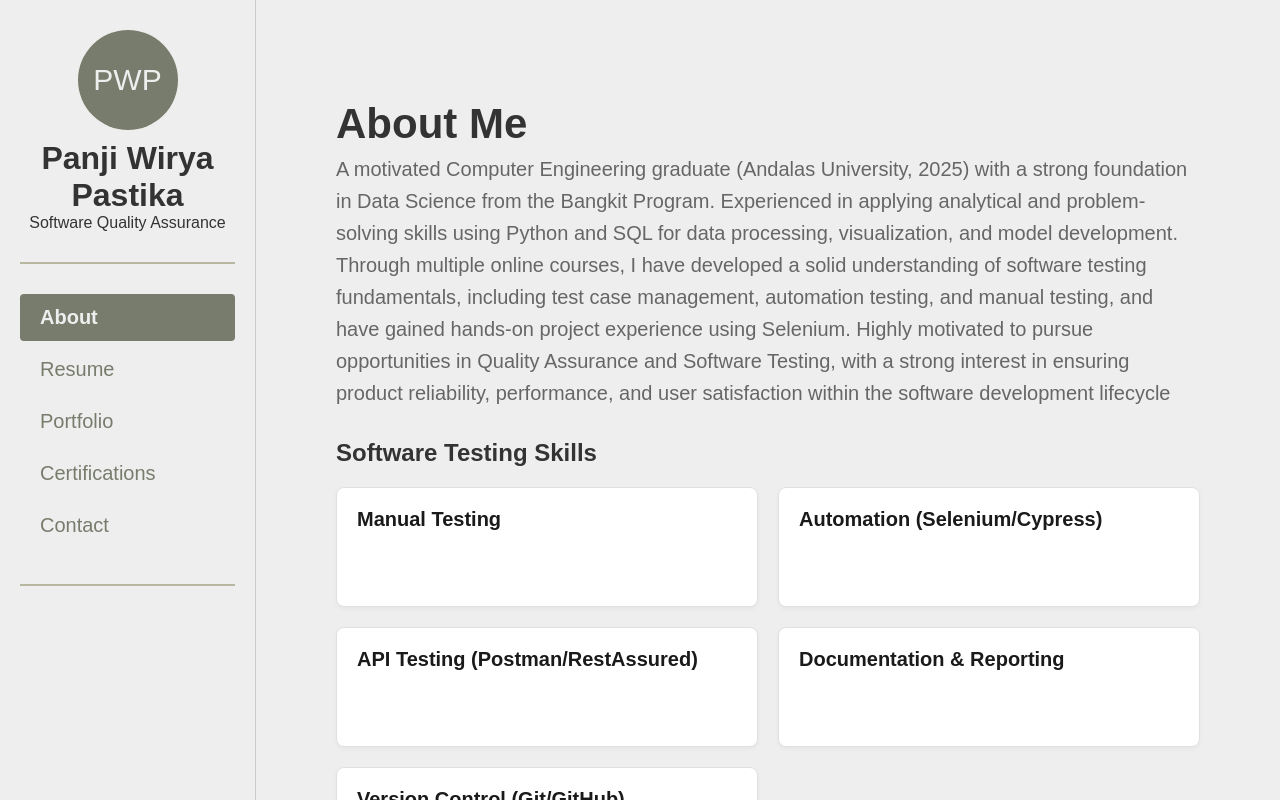
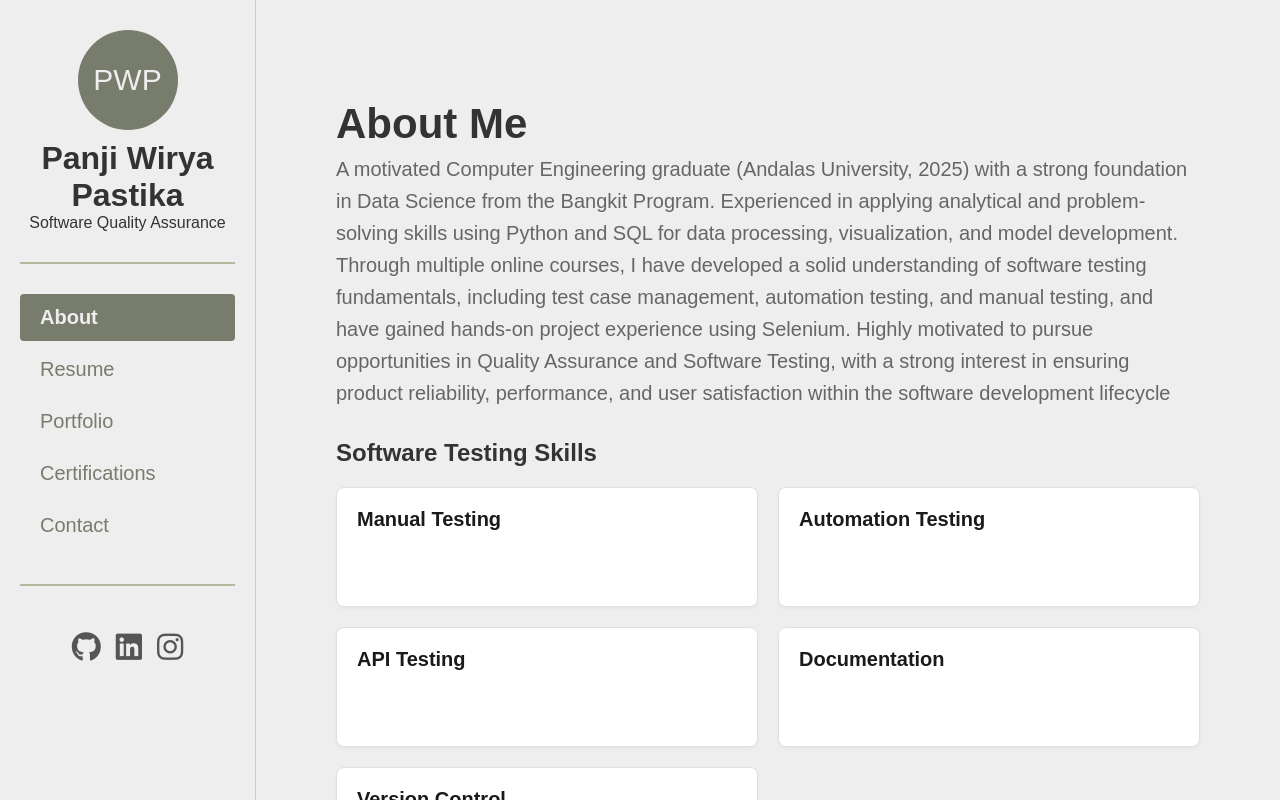
Before and after one commit to Panji824/portfolio, a React (Create React App) app: page / in a window 1280 px wide. Shown: the top 800 px of the page. Built offline with nearby package versions, Linux system fonts and the light colour scheme.

Commit message:
done done

```diff
--- a/public/index.html
+++ b/public/index.html
@@ -5,11 +5,15 @@
     <link rel="icon" href="%PUBLIC_URL%/favicon.ico" />
     <meta name="viewport" content="width=device-width, initial-scale=1" />
     <meta name="theme-color" content="#000000" />
-    <meta
-      name="description"
-      content="Web site created using create-react-app"
-    />
-    <link rel="apple-touch-icon" href="%PUBLIC_URL%/logo192.png" />
+    <meta name="description" content="Web site created using create-react-app" />
+    <link rel="apple-touch-icon" img="logo192.png" />
+    <link
+        rel="stylesheet"
+        href="https://cdnjs.cloudflare.com/ajax/libs/font-awesome/6.5.2/css/all.min.css"
+        crossorigin="anonymous"
+        referrerpolicy="no-referrer"
+      />
+
     <!--
       manifest.json provides metadata used when your web app is installed on a
       user's mobile device or desktop. See https://developers.google.com/web/fundamentals/web-app-manifest/
@@ -24,7 +28,7 @@
       work correctly both with client-side routing and a non-root public URL.
       Learn how to configure a non-root public URL by running `npm run build`.
     -->
-    <title>React App</title>
+    <title>my Profile</title>
   </head>
   <body>
     <noscript>You need to enable JavaScript to run this app.</noscript>
--- a/src/components/Header.js
+++ b/src/components/Header.js
@@ -4,6 +4,11 @@ import React from 'react';
 // Komponen menerima props: currentPage (state saat ini) dan handlePageChange (fungsi pengubah state)
 const Header = ({ currentPage, handlePageChange }) => {
   const navItems = ["About", "Resume", "Portfolio","Certifications", "Contact"];
+  const socialLinks = [
+    { name: "GitHub", url: "https://github.com/Panji824", iconClass: "fab fa-github" },
+    { name: "LinkedIn", url: "www.linkedin.com/in/panji-wirya-pastika", iconClass: "fab fa-linkedin" },
+    { name: "instagram", url: "https://www.instagram.com/pan__wirya/", iconClass: "fab fa-instagram" },
+  ];
 
   // handleNavClick sekarang hanya memanggil fungsi prop yang diberikan oleh App.js
   const handleNavClick = (item) => {
@@ -32,6 +37,19 @@ const Header = ({ currentPage, handlePageChange }) => {
           ))}
         </ul>
       </nav>
+      <div className="social-links">
+        {socialLinks.map((link) => (
+          <a
+            key={link.name}
+            href={link.url}
+            target="_blank"
+            rel="noopener noreferrer"
+            aria-label={link.name}
+          >
+            <i className={link.iconClass}> </i>
+          </a>
+        ))}
+      </div>
 
 
     </header>
--- a/src/pages/About.js
+++ b/src/pages/About.js
@@ -7,19 +7,19 @@ const about = () => {
       content: "Functional Testing, Regression Testing, Smoke Testing, UAT",
     },
     {
-      title: "Automation (Selenium/Cypress)",
+      title: "Automation Testing",
       content: "Creating and maintaining automated test scripts for web applications using Selenium WebDriver and Cypress frameworks.",
     },
     {
-      title: "API Testing (Postman/RestAssured)",
+      title: "API Testing",
       content: "Designing and executing test cases for RESTful APIs using Postman and RestAssured to ensure functionality, reliability, performance, and security.",
     },
     {
-      title: "Documentation & Reporting",
+      title: "Documentation",
       content: "Creating detailed test plans, test cases, and bug reports using tools like Excel and JIRA to ensure clear communication and tracking of testing activities.",
     },
     {
-      title: "Version Control (Git/GitHub)",
+      title: "Version Control",
       content: "Using Git for version control and collaborating on code repositories hosted on GitHub.",
     },
   ];
@@ -64,13 +64,8 @@ const about = () => {
           <div key={index} className="skill-card">
             {/* 1. Konten yang Selalu Terlihat (Hanya Title) */}
             <h4 className="skill-title-visible">{skill.title}</h4>
+            <div className="skill-overlay">
 
-            {/* 2. Overlay yang akan muncul saat hover */}
-            <div className="skill-overlay">
-              {/* Judul di dalam overlay */}
-              <h4 className="overlay-title">{skill.title}</h4>
-
-              {/* Konten/Deskripsi yang akan muncul */}
               <p className="overlay-text">{skill.content}</p>
             </div>
           </div>
--- a/src/pages/Contact.js
+++ b/src/pages/Contact.js
@@ -112,6 +112,7 @@ const Contact = () => {
           </div>
         </div>
       </div>
+
     </section>
   );
 };
--- a/src/pages/Resume.js
+++ b/src/pages/Resume.js
@@ -88,7 +88,7 @@ const Resume = () => {
         ))}
       </div>
         <div className="education-container">
-            <h3>organization</h3>
+            <h3>Organization</h3>
             {organizations.map((org, index) => (
             <div key={index} className="edu-entry">
                 <h4>{org.role}</h4>
--- a/src/styles/Pages.css
+++ b/src/styles/Pages.css
@@ -454,3 +454,17 @@
     font-style: italic;
     color: #666;
 }
+
+.social-links {
+    margin-top: 15px;
+    display: flex;
+    gap: 15px;
+}
+.social-links a {
+    color: #555;
+    font-size: 30px;
+    transition: color 0.2s;
+}
+.social-links a:hover {
+    color: #007bff;
+}
```
Also changed, not shown: public/logo192.png, public/logo512.png, public/manifest.json.
